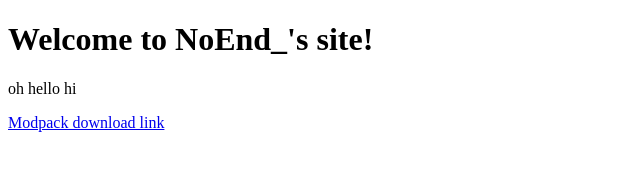
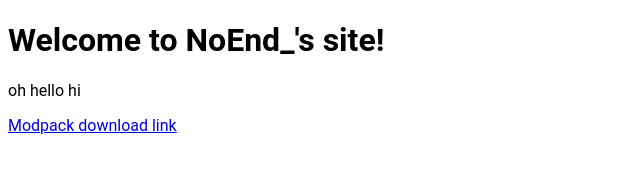
Before and after one commit to Astrali-GD/NoEnd-yt.github.io, a plain HTML site: page index.html in a window 1280 px wide. Shown: the whole page, without its empty margins (0-640 px from the left). Drawn offline with Linux system fonts and the light colour scheme.

Commit message:
Change modpack download link and general font

```diff
--- a/index.html
+++ b/index.html
@@ -2,10 +2,11 @@
 <html>
 	<head>
 		<meta charset="utf-8">
+		<font face="Roboto">
 	</head>
 	<body>
 		<h1>Welcome to NoEnd_'s site!</h1>
 		<p>oh hello hi</p>
-		<a href="https://github.com/NoEnd-yt/NoEnd-yt.github.io/blob/main/FO%20Packwiz/pack.toml" download>Modpack download link</a>
+		<a href="https://github.com/NoEnd-yt/NoEnd-yt.github.io/releases/download/v1.0/Fantastically.Optimized.1.18.2.zip" download>Modpack download link</a>
 	</body>
 </html>
```
